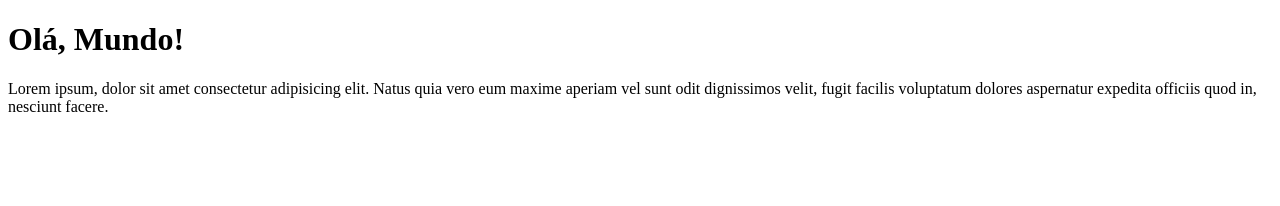
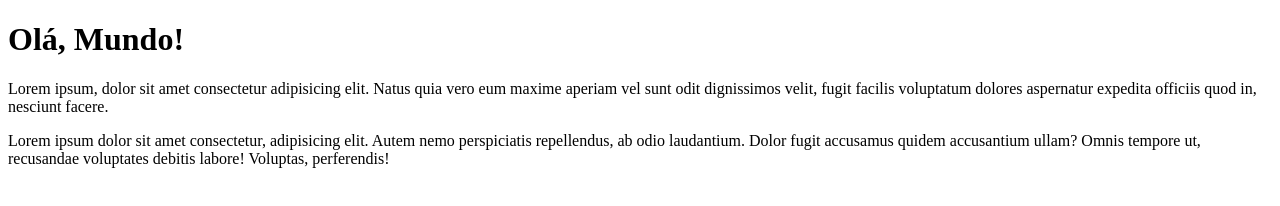
Before and after one commit to luquinhas737/Hello-world, a plain HTML site: page Site exemplo/index.html in a window 1280 px wide. Drawn offline with Linux system fonts and the light colour scheme.

Commit message:
Adicionei um novo paragrafo

```diff
--- a/Site exemplo/index.html
+++ b/Site exemplo/index.html
@@ -9,5 +9,8 @@
     <h1>Olá, Mundo!</h1>
     <p>Lorem ipsum, dolor sit amet consectetur adipisicing elit. Natus quia vero eum maxime aperiam vel sunt odit
         dignissimos velit, fugit facilis voluptatum dolores aspernatur expedita officiis quod in, nesciunt facere.</p>
+        <p>Lorem ipsum dolor sit amet consectetur, adipisicing elit. Autem nemo perspiciatis repellendus, ab odio laudantium.
+            Dolor fugit accusamus quidem accusantium ullam?
+            Omnis tempore ut, recusandae voluptates debitis labore! Voluptas, perferendis!</p>
 </body>
 </html>
```
